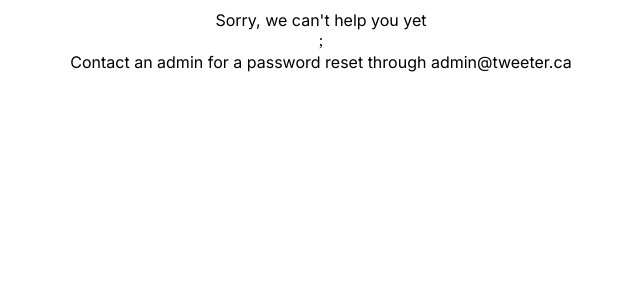
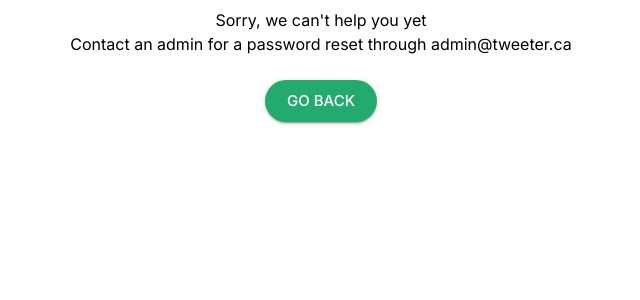
Before and after one commit to Project-Chirp/chirp-frontend, a React (Create React App) app: page /forgotpassword in a window 1280 px wide. Shown: the top 300 px of the page, without its empty margins (319-959 px from the left). Built offline with nearby package versions, Linux system fonts and the light colour scheme.

Commit message:
Added a Go Back button that lets you go back to login page

```diff
--- a/src/pages/ForgotPassword.tsx
+++ b/src/pages/ForgotPassword.tsx
@@ -1,13 +1,28 @@
-import { Typography } from "@mui/material";
+import { Typography, Button } from "@mui/material";
+import { Link as RouterLink } from "react-router-dom";
 import React from "react";
 
 const ForgotPassword = () => {
   return (
     <>
-      <Typography>Sorry, we can't help you yet</Typography>;
+      <Typography>Sorry, we can't help you yet</Typography>
       <Typography>
         Contact an admin for a password reset through admin@tweeter.ca
       </Typography>
+      <Button
+        component={RouterLink}
+        to="/login"
+        size={"large"}
+        sx={{
+          marginTop: 3,
+          marginBottom: 2,
+          borderRadius: 10,
+        }}
+        color="primary"
+        variant="contained"
+      >
+        Go Back
+      </Button>
     </>
   );
 };
```
